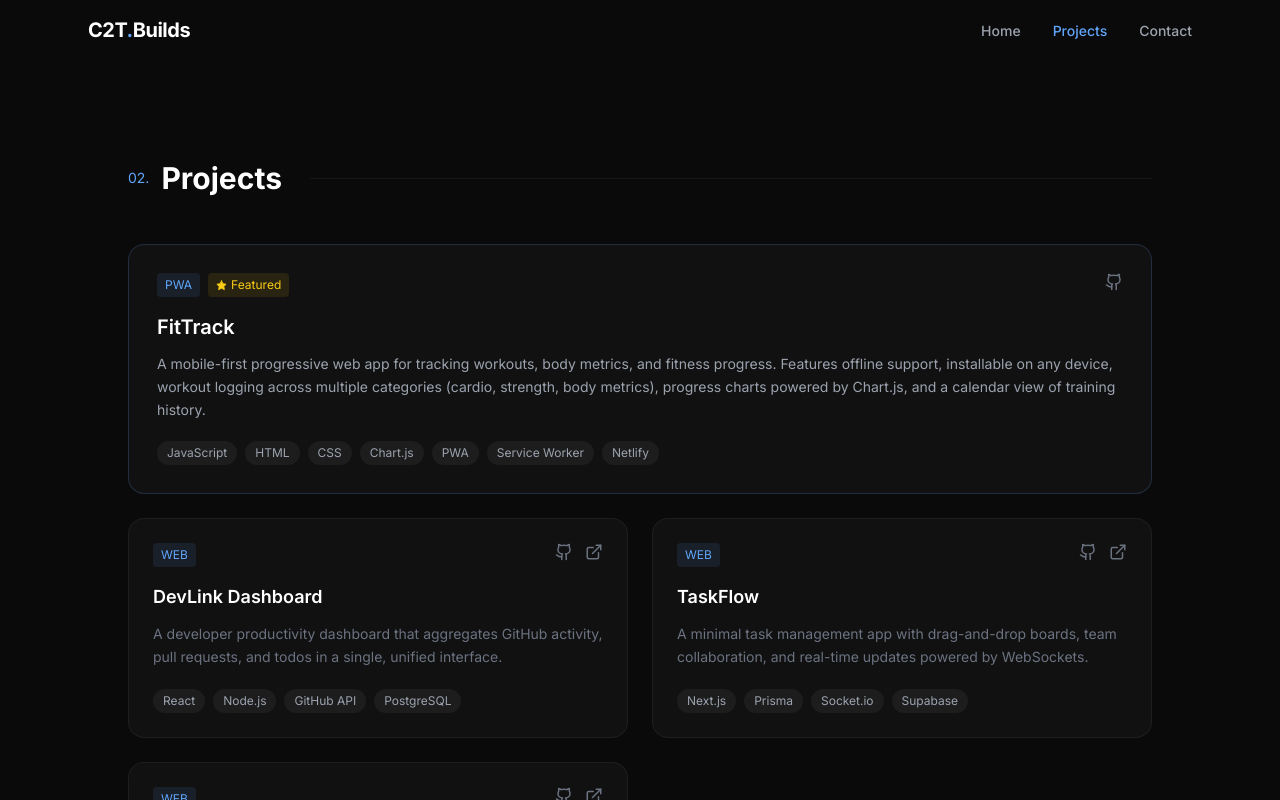
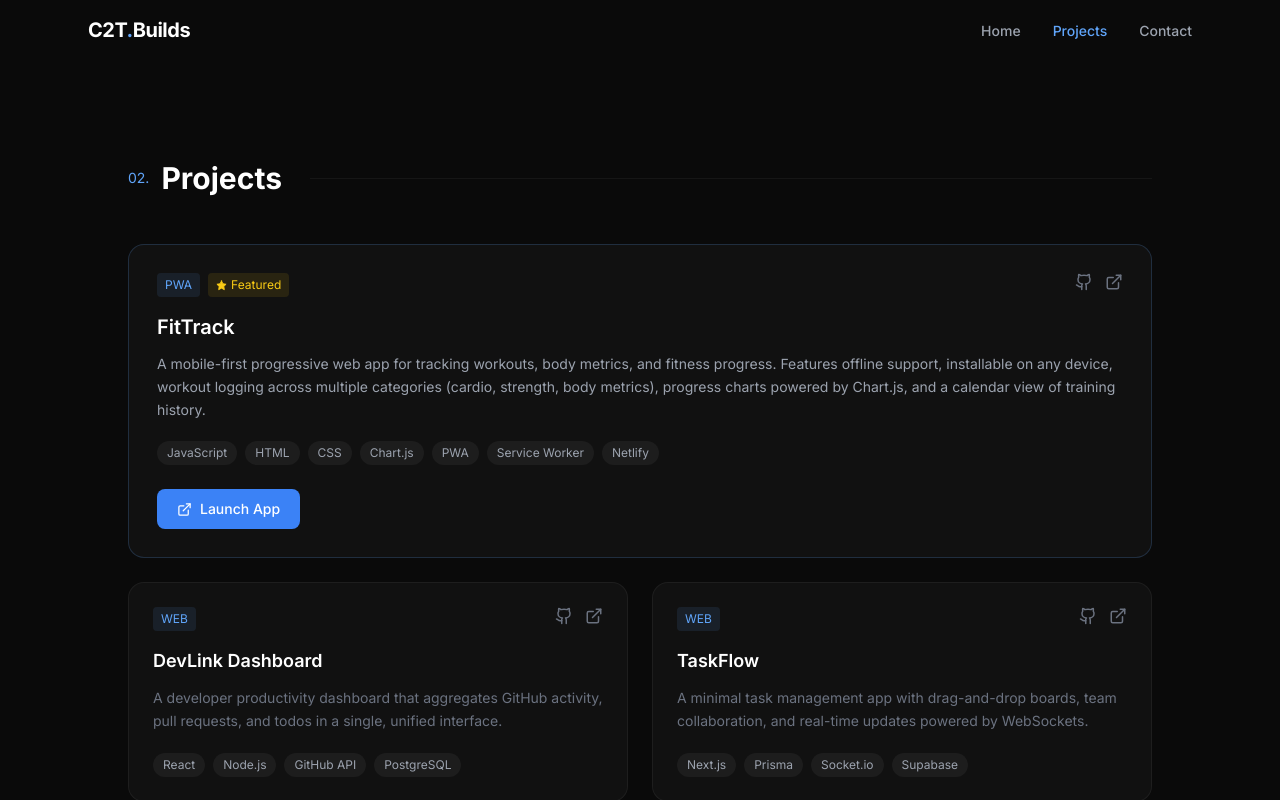
Before and after one commit to teel23/portfolio, a Next.js app: page /projects in a window 1280 px wide. Shown: the top 800 px of the page. Built offline with nearby package versions, Linux system fonts and the light colour scheme.

Commit message:
Add FitTrack live demo launch button

```diff
--- a/components/Projects.tsx
+++ b/components/Projects.tsx
@@ -20,7 +20,8 @@ const projects: Project[] = [
     description:
       'A mobile-first progressive web app for tracking workouts, body metrics, and fitness progress. Features offline support, installable on any device, workout logging across multiple categories (cardio, strength, body metrics), progress charts powered by Chart.js, and a calendar view of training history.',
     tags: ['JavaScript', 'HTML', 'CSS', 'Chart.js', 'PWA', 'Service Worker', 'Netlify'],
-    codeUrl: 'https://github.com/teel23/fitness-tracker',  // 👈 replace with your repo URL
+    demoUrl: 'https://fittrack.c2tbuilds.com',
+    codeUrl: 'https://github.com/teel23/fitness-tracker',
   },
   {
     title: 'DevLink Dashboard',
@@ -113,7 +114,7 @@ export default function Projects() {
               {project.description}
             </p>
 
-            <div className="flex flex-wrap gap-2">
+            <div className="flex flex-wrap gap-2 mb-6">
               {project.tags.map((tag) => (
                 <span
                   key={tag}
@@ -123,6 +124,18 @@ export default function Projects() {
                 </span>
               ))}
             </div>
+
+            {project.demoUrl && (
+              <a
+                href={project.demoUrl}
+                target="_blank"
+                rel="noopener noreferrer"
+                className="inline-flex items-center gap-2 self-start px-5 py-2.5 bg-blue-500 hover:bg-blue-600 text-white text-sm font-medium rounded-lg transition-colors duration-200 group/btn"
+              >
+                <ExternalLink size={15} className="group-hover/btn:translate-x-0.5 group-hover/btn:-translate-y-0.5 transition-transform duration-200" />
+                Launch App
+              </a>
+            )}
           </div>
         ))}
 
```
